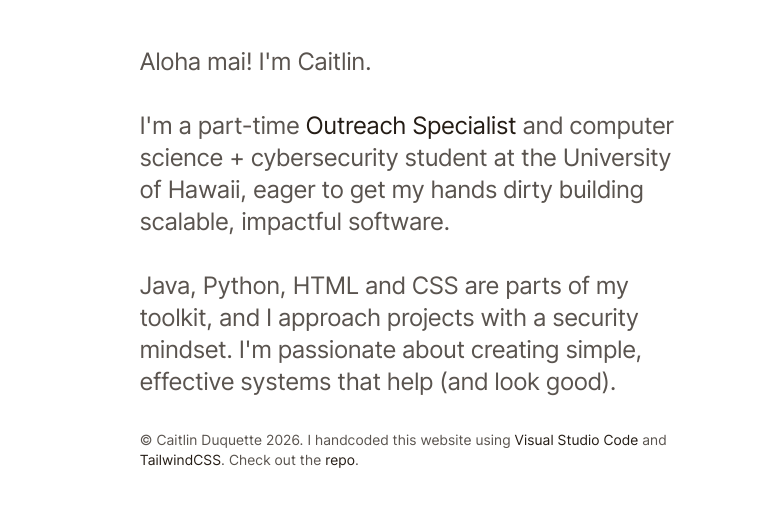
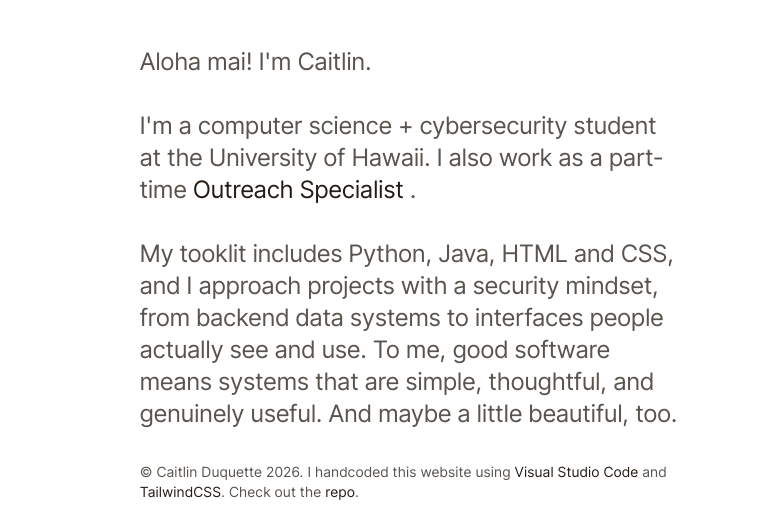
Before and after one commit to cosmogyny/portfolio1, a website: page about.html in a window 1280 px wide. Shown: the part 522-1027 px from the top of the page, 500-1280 px from the left. Drawn offline with Linux system fonts and the light colour scheme.

Commit message:
copy updates (typos)

```diff
--- a/about.html
+++ b/about.html
@@ -57,12 +57,13 @@
                 Aloha mai! I'm Caitlin.
             </p>
             <p class="pb-8 text-1xl">
-                I'm a part-time <a href="https://mnbg.org/" target="_blank" class="text-[#241C15] hover:text-[#cccccc]" rel="noopener noreferrer">Outreach Specialist</a>
-                and computer science + cybersecurity student at the University of Hawaii, eager to get my hands dirty building scalable, impactful software.
+                I'm a computer science + cybersecurity student at the University of Hawaii.
+                I also work as a part-time <a href="https://mnbg.org/" target="_blank" class="text-[#241C15] hover:text-[#cccccc]" rel="noopener noreferrer">Outreach Specialist</a> .
             </p>
             <p class="pb-8 text-1xl">
-                Java, Python, HTML and CSS are parts of my toolkit, and I approach projects with a security mindset.
-                I'm passionate about creating simple, effective systems that help (and look good).
+                My tooklit includes Python, Java, HTML and CSS, and I approach projects with a security mindset, from
+                backend data systems to interfaces people actually see and use. To me, good software means systems that are
+                simple, thoughtful, and genuinely useful. And maybe a little beautiful, too.
             </p>
             <p class="text-sm">
                 © Caitlin Duquette 2026. I handcoded this website using
```
Also changed, not shown: index.html (+2 -2 lines).
